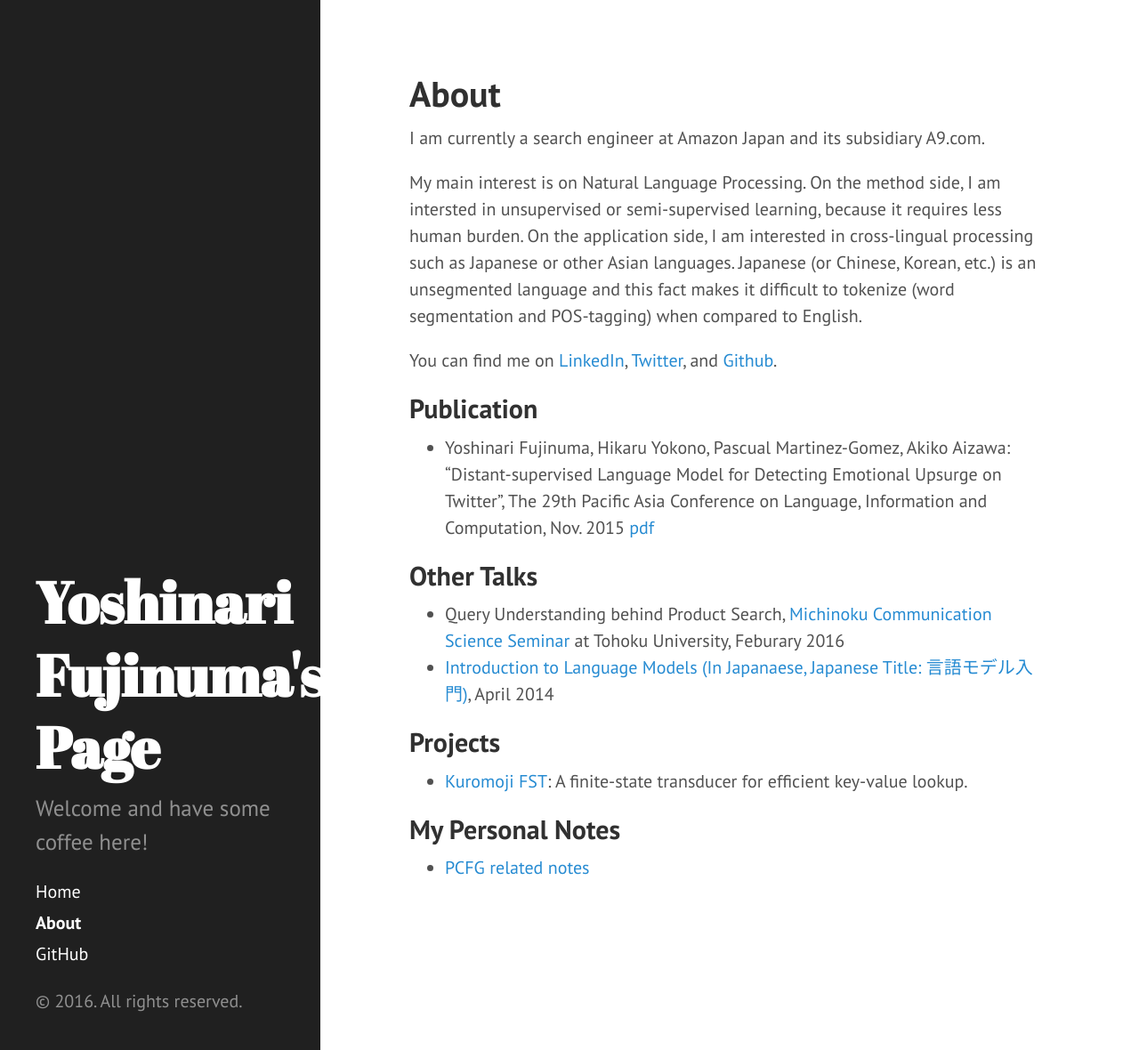
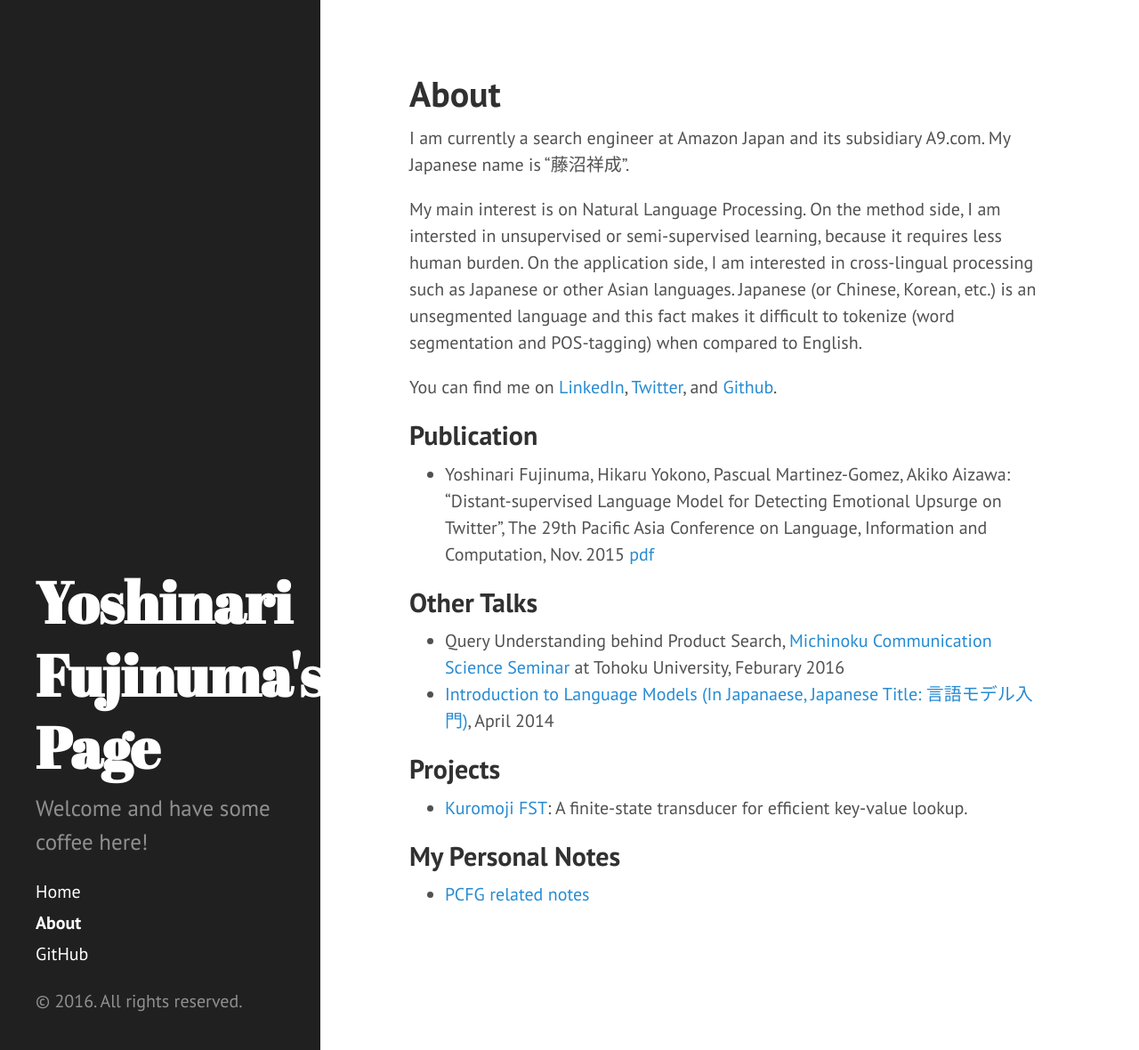
Before and after one commit to akkikiki/akkikiki.github.io, a Jekyll site: the page built from about.md, in a window 1280 px wide and 1180 px high. Shown: the whole window at 89% size. Built offline with Jekyll 4.4.1, drawn with Linux system fonts in a browser that asks for light colours.

Commit message:
added my JP name

```diff
--- a/about.md
+++ b/about.md
@@ -3,7 +3,7 @@ layout: page
 title: About
 ---
 
-I am currently a search engineer at Amazon Japan and its subsidiary A9.com.
+I am currently a search engineer at Amazon Japan and its subsidiary A9.com. My Japanese name is "藤沼祥成".
 
 My main interest is on Natural Language Processing. On the method side, I am intersted in unsupervised or semi-supervised learning, because it requires less human burden. On the application side, I am interested in cross-lingual processing such as Japanese or other Asian languages. Japanese (or Chinese, Korean, etc.) is an unsegmented language and this fact makes it difficult to tokenize (word segmentation and POS-tagging) when compared to English.
 
```
